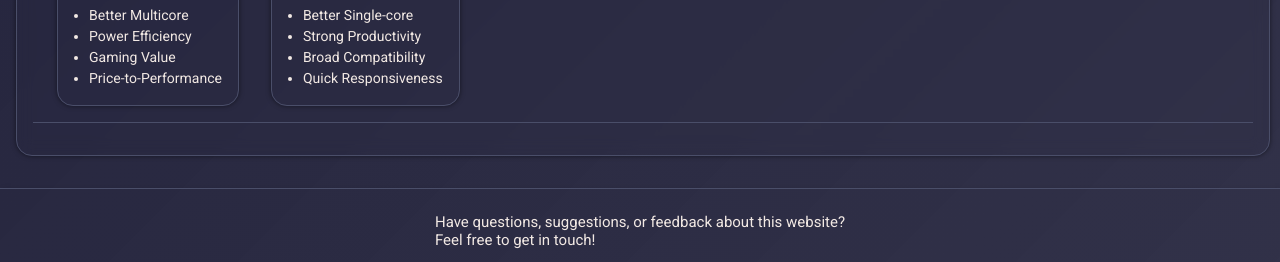
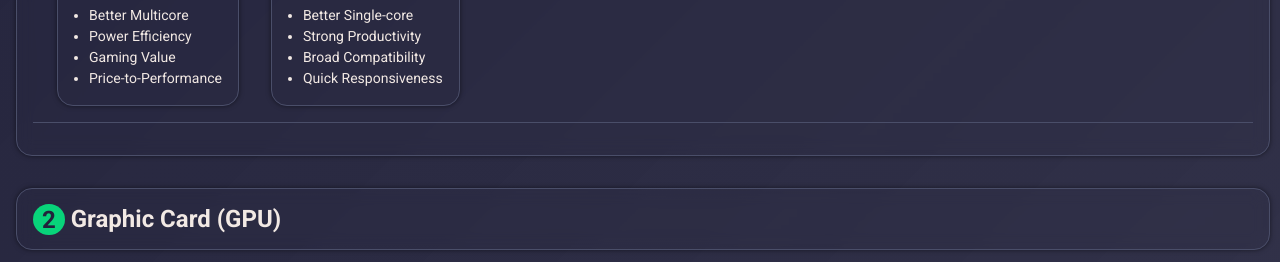
Before and after one commit to Challs69/PC-Build-Web, a plain HTML site: page pcBuildPage.html in a window 1280 px wide. Shown: the part 731-993 px from the top of the page. Drawn offline with Linux system fonts and the light colour scheme.

Commit message:
add gpu sec further

```diff
--- a/pcBuildPage.html
+++ b/pcBuildPage.html
@@ -663,6 +663,16 @@
 
             </div>
 
+            <div class="sections" id="GPU-card">
+
+                <h2><span class="num">2</span> Graphic Card (GPU)</h2>
+
+
+
+
+
+            </div>
+
         </div>
 
 
```
